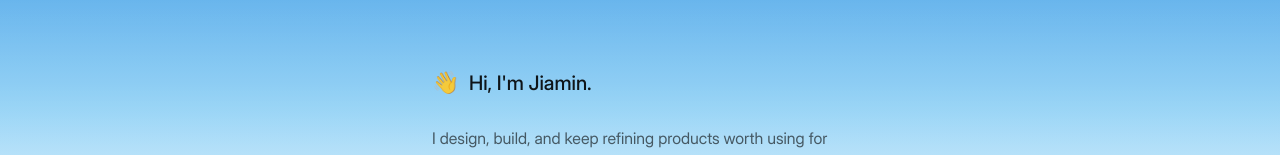
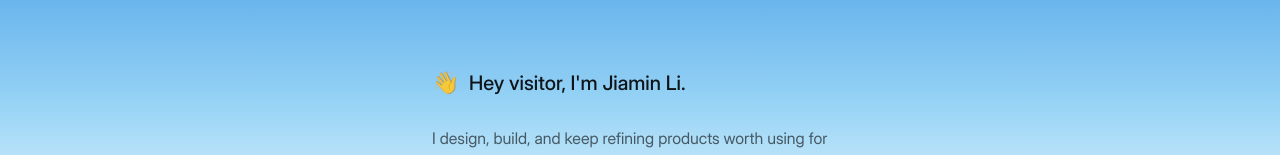
Before and after one commit to jaemin17/portfolio-pro, a Next.js app: page /en/ in a window 1280 px wide. Shown: the part 146-301 px from the top of the page. Built offline with nearby package versions, Linux system fonts and the light colour scheme.

Commit message:
Speed up hero warp clouds and restore the visitor greeting.
Raise Warp motion to 0.7 so the haze reads more clearly, and switch the title back to Hey visitor with full name.

```diff
--- a/src/components/HeroShaderBackground.tsx
+++ b/src/components/HeroShaderBackground.tsx
@@ -20,7 +20,7 @@ export function HeroShaderBackground() {
       <Warp
         className={styles.warpClouds}
         colors={[...CLOUD_COLORS]}
-        speed={0.38}
+        speed={0.7}
         scale={1}
         rotation={0}
         proportion={0.3}
--- a/src/i18n/copy.ts
+++ b/src/i18n/copy.ts
@@ -20,7 +20,7 @@ export type HomeCopy = {
 
 const copy: Record<Locale, HomeCopy> = {
   zh: {
-    name: "Hi，我是 Jiamin。",
+    name: "Hey visitor，我是 Jiamin Li。",
     lead: "我设计、构建并持续打磨值得长期使用的产品，专注于 UI/UX 与产品体验。",
     focus: "最近正在开发 Selfly，并探索 AI 的更多可能。",
     email: "lijiaemin1993@gmail.com",
@@ -41,7 +41,7 @@ const copy: Record<Locale, HomeCopy> = {
     footerRole: "Product Designer · UX/UI · Independent Builder",
   },
   en: {
-    name: "Hi, I'm Jiamin.",
+    name: "Hey visitor, I'm Jiamin Li.",
     lead: "I design, build, and keep refining products worth using for the long term, with a focus on UI/UX and product experience.",
     focus: "I've been building Selfly lately, and exploring more possibilities with AI.",
     email: "lijiaemin1993@gmail.com",
```
